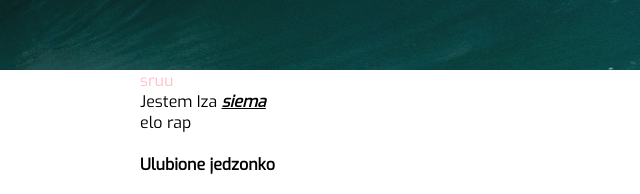
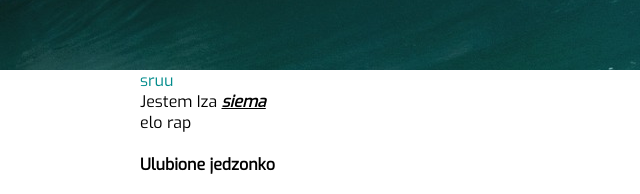
Before and after one commit to adamskaiza/adamskaiza.github.io, a plain HTML site: page index.html in a window 1280 px wide. Shown: the part 730-924 px from the top of the page, 0-640 px from the left. Drawn offline with Linux system fonts and the light colour scheme.

Commit message:
poprawione kolory

```diff
--- a/style.css
+++ b/style.css
@@ -20,7 +20,7 @@ h1 {
 
 a{
     text-decoration: none;
-    color: pink;
+    color: darkcyan;
 }
 
 p{
```
